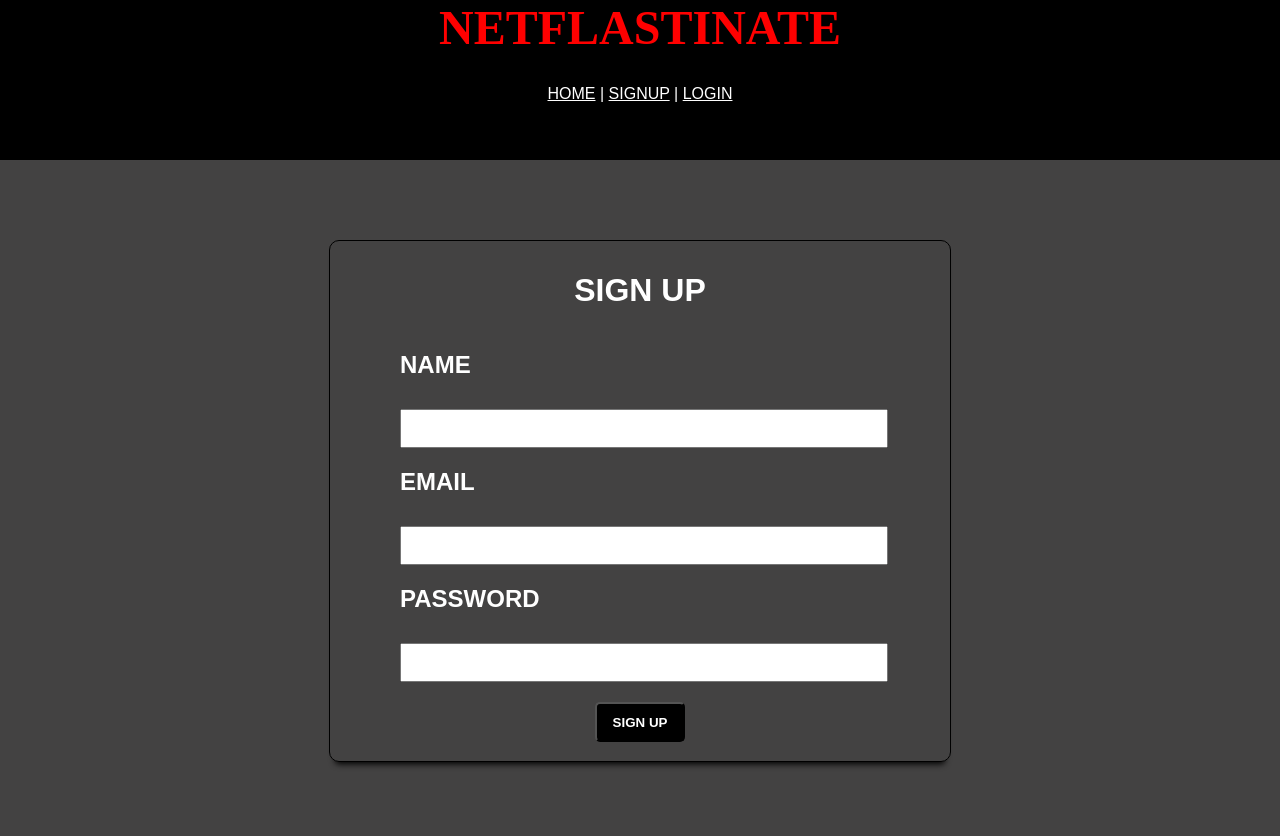
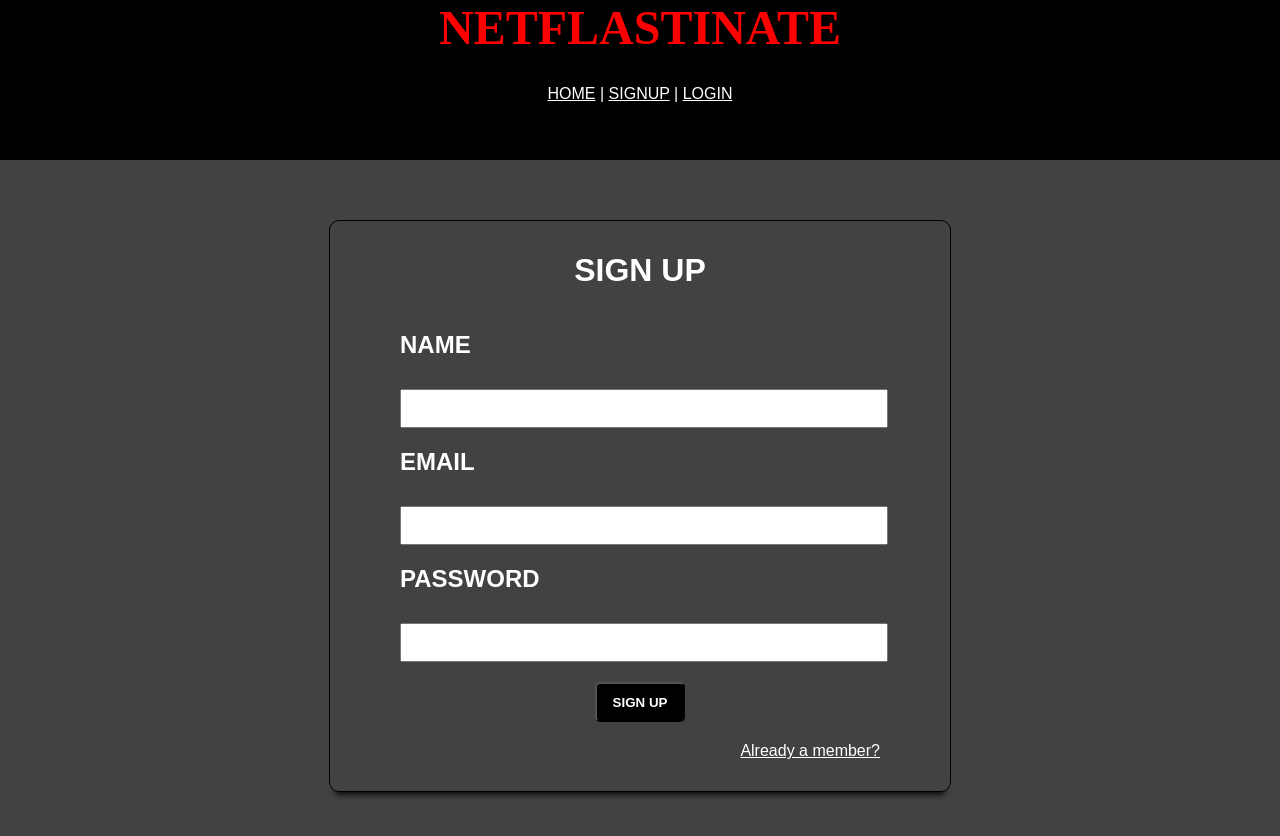
Before and after one commit to Chul0/Netflastinate-frontend, a React (Create React App) app: page /signup in a window 1280 px wide. Shown: the top 836 px of the page. Built offline with nearby package versions, Linux system fonts and the light colour scheme.

Commit message:
signupLoginForm added more links

```diff
--- a/src/App.css
+++ b/src/App.css
@@ -342,13 +342,13 @@ a:hover {
   flex-direction: column;
   align-items: center;
   text-align: center;
-  margin: 50px auto;
+  margin: 30px auto;
   width: 600px;
-  height: 500px;
+  height: 550px;
 }
 
 .profile-container form, .SingupLoginForm-container form{
-  margin-top: 10x;
+  margin-top: 0;
   width: 80%;
   text-align: left;
 }
@@ -441,3 +441,7 @@ a:hover {
   color:white;
   border-radius: 5px;
 }
+
+.signupLink{
+  text-align: right;
+}
--- a/src/components/SignupLoginForm.js
+++ b/src/components/SignupLoginForm.js
@@ -1,6 +1,6 @@
 import axios from 'axios'
 import { useState, useContext } from 'react'
-
+import { Link } from 'react-router-dom'
 
 
 const SignupLoginForm = (props) => {
@@ -53,6 +53,20 @@ const SignupLoginForm = (props) => {
                     <div className="btnDiv">
                      <input class="submit-button" type="submit" value={props.buttonText} />
                     </div>
+                    {props.notAMember &&
+                        <div className="signupLink">
+                            <Link to="/signup">
+                                <p>Not a member yet?</p>
+                            </Link>
+                        </div>
+                    }
+                    {props.alreadyAMember &&
+                        <div className="signupLink">
+                            <Link to="/login">
+                                <p>Already a member?</p>
+                            </Link>
+                        </div>
+                    }
 
                 </form>
             </div>
--- a/src/pages/Login.js
+++ b/src/pages/Login.js
@@ -9,6 +9,7 @@ const Login = () => {
         //this route value will be passed to SignupLoginForm
         message="Welcome back!"
         title="LOGIN"
+        notAMember={true}
         />
     )
 }
--- a/src/pages/Signup.js
+++ b/src/pages/Signup.js
@@ -9,6 +9,7 @@ const Signup = (props) => {
         route="/users"
         message="You are successfully signed up!"
         title="SIGN UP"
+        alreadyAMember={true}
         />
     )
 }
```
